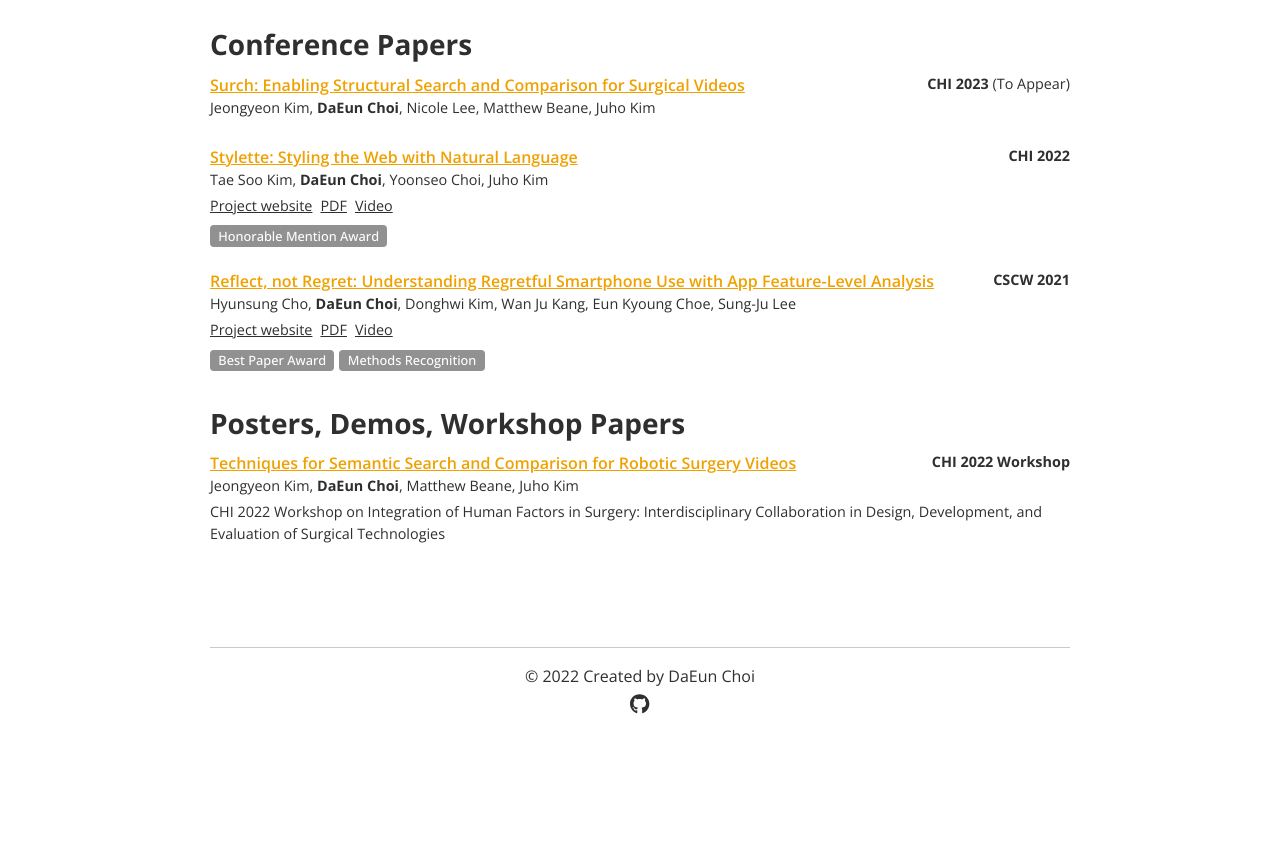
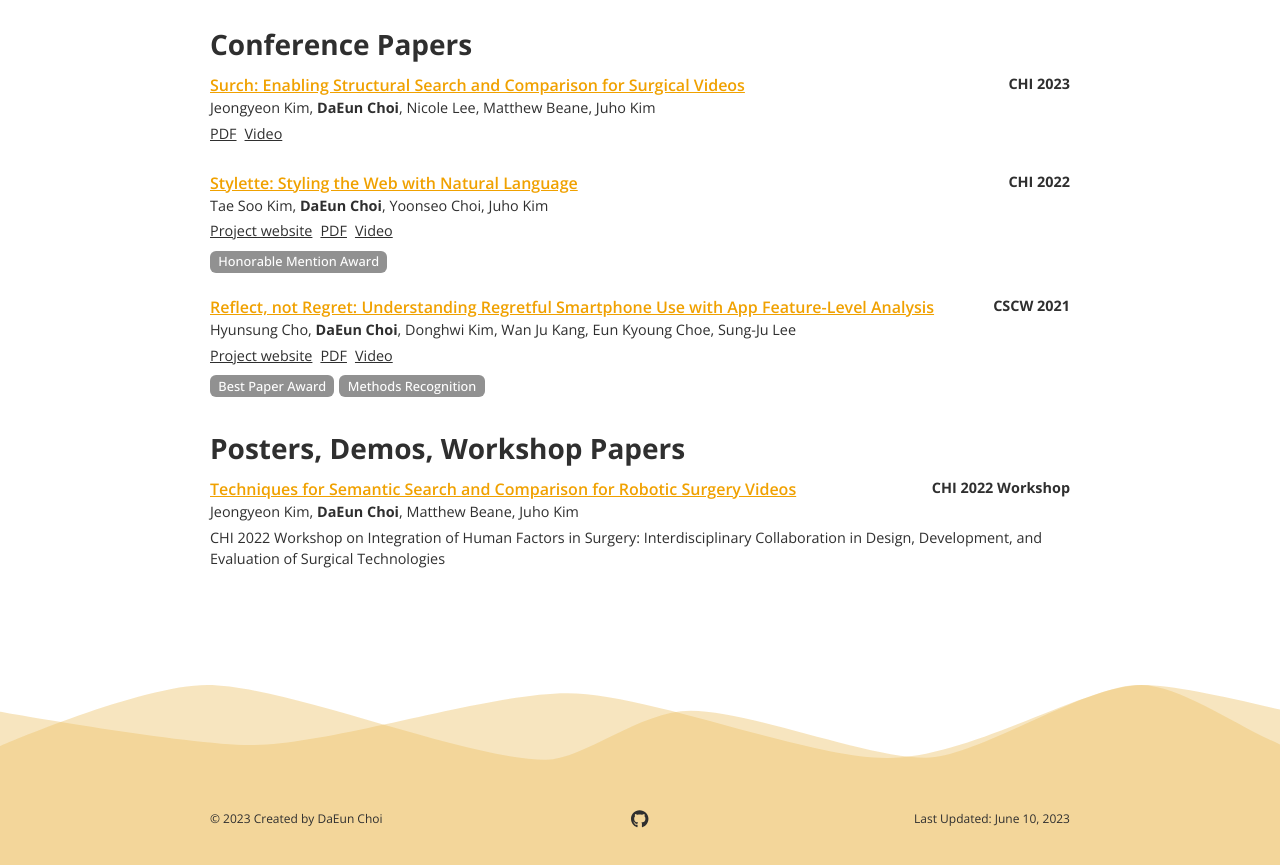
Before and after one commit to CheddarChoi/cheddarchoi.github.io, a React (Create React App) app: page / in a window 1280 px wide. Shown: the part 491-1356 px from the top of the page. Before the commit the page ends 1255 px from the top, so only its background shows below. Built offline with nearby package versions, Linux system fonts and the light colour scheme; some icons are missing; a web font is replaced by a local one.

Commit message:
⬆️ Version update

```diff
--- a/public/index.html
+++ b/public/index.html
@@ -12,6 +12,10 @@
       user's mobile device or desktop. See https://developers.google.com/web/fundamentals/web-app-manifest/
     -->
     <link rel="manifest" href="%PUBLIC_URL%/manifest.json" />
+    <link
+      rel="stylesheet"
+      href="https://cdn.jsdelivr.net/gh/jpswalsh/academicons@1/css/academicons.min.css"
+    />
     <!--
       Notice the use of %PUBLIC_URL% in the tags above.
       It will be replaced with the URL of the `public` folder during the build.
--- a/src/App.scss
+++ b/src/App.scss
@@ -5,41 +5,6 @@ $primary-color-darken: #f0a100;
 
 .App {
   text-align: center;
-}
-
-.App-logo {
-  height: 40vmin;
-  pointer-events: none;
-}
-
-@media (prefers-reduced-motion: no-preference) {
-  .App-logo {
-    animation: App-logo-spin infinite 20s linear;
-  }
-}
-
-.App-header {
-  background-color: #282c34;
-  min-height: 100vh;
-  display: flex;
-  flex-direction: column;
-  align-items: center;
-  justify-content: center;
-  font-size: calc(10px + 2vmin);
-  color: white;
-}
-
-.App-link {
-  color: #61dafb;
-}
-
-@keyframes App-logo-spin {
-  from {
-    transform: rotate(0deg);
-  }
-  to {
-    transform: rotate(360deg);
-  }
 }
 
 .custom-container {
@@ -88,9 +53,14 @@ h3 {
   filter: brightness(85%);
 }
 
-a.icon-link {
+a.nav-link,
+a.navbar-brand {
+  color: var(--bs-nav-link-color);
+}
+
+a.iconLink {
   color: inherit;
 }
-a.icon-link:hover {
+a.iconLink:hover {
   filter: brightness(85%);
 }
--- /dev/null
+++ b/src/components/footer.css
@@ -0,0 +1,40 @@
+.footer-container {
+  position: relative;
+  display: flex;
+  height: 180px;
+  margin-top: 100px;
+}
+
+.footer-background {
+  content: "";
+  display: block;
+  position: absolute;
+  bottom: 0;
+  width: 100%;
+  height: 180px;
+  background-image: url("/src/assets/img/wave.svg");
+  background-size: auto 100%;
+  background-repeat: no-repeat;
+  background-position-x: 0%;
+  transform: scaleY(-1);
+  -webkit-transform: scaleY(-1);
+}
+.footer-background-flipped {
+  content: "";
+  display: block;
+  position: absolute;
+  bottom: 0;
+  width: 100%;
+  height: 180px;
+  background-image: url("/src/assets/img/waveFlipped.svg");
+  background-size: auto 100%;
+  background-repeat: no-repeat;
+  background-position-x: 0%;
+  transform: scaleY(-1);
+  -webkit-transform: scaleY(-1);
+}
+
+.footer-content {
+  z-index: 1;
+  margin-top: 125px;
+}
--- a/src/components/footer.js
+++ b/src/components/footer.js
@@ -1,22 +1,34 @@
 import { FontAwesomeIcon } from "@fortawesome/react-fontawesome";
 import { faGithub } from "@fortawesome/free-brands-svg-icons";
 
+import "./footer.css";
+
 const Footer = (props) => {
   return (
-    <>
-      <div className="custom-container py-5 text-center">
-        <hr />
-        <div className="mb-1">© 2022 Created by DaEun Choi</div>
+    <div className="footer-container">
+      <div className="footer-background" />
+      <div className="footer-background-flipped" />
+      <div className="custom-container footer-content">
+        <div className="row" style={{ fontSize: "0.75rem" }}>
+          <div className="col-4 text-start">
+            <div>© 2023 Created by DaEun Choi</div>
+          </div>
+          <div className="col-4 text-center">
             <a
-          className="icon-link"
+              className="iconLink"
               target="_blank"
               href="https://github.com/CheddarChoi/cheddarchoi.github.io"
               rel="noreferrer"
             >
-          <FontAwesomeIcon icon={faGithub} size="lg" />
+              <FontAwesomeIcon icon={faGithub} size="xl" />
             </a>
           </div>
-    </>
+          <div className="col-4 text-end">
+            <div>Last Updated: June 10, 2023</div>
+          </div>
+        </div>
+      </div>
+    </div>
   );
 };
 
--- a/src/components/header.js
+++ b/src/components/header.js
@@ -1,7 +1,7 @@
 import { Nav, Navbar } from "react-bootstrap";
 import Image from "react-bootstrap/Image";
-import DarkModeOutlinedIcon from "@mui/icons-material/DarkModeOutlined";
-import LightModeOutlinedIcon from "@mui/icons-material/LightModeOutlined";
+import { faMoon, faSun } from "@fortawesome/free-solid-svg-icons";
+import { FontAwesomeIcon } from "@fortawesome/react-fontawesome";
 
 const Header = (props) => {
   return (
@@ -28,12 +28,14 @@ const Header = (props) => {
             <Nav.Link href="#publications">Publications</Nav.Link>
             <Nav.Link>
               {props.darkMode ? (
-                <LightModeOutlinedIcon
+                <FontAwesomeIcon
+                  icon={faSun}
                   style={{ cursor: "pointer" }}
                   onClick={() => props.setDarkMode(false)}
                 />
               ) : (
-                <DarkModeOutlinedIcon
+                <FontAwesomeIcon
+                  icon={faMoon}
                   style={{ cursor: "pointer" }}
                   onClick={() => props.setDarkMode(true)}
                 />
--- a/src/data/publications.json
+++ b/src/data/publications.json
@@ -1,7 +1,7 @@
 [
   {
     "title": "Surch: Enabling Structural Search and Comparison for Surgical Videos",
-    "url": "",
+    "url": "https://dl.acm.org/doi/abs/10.1145/3544548.3580772",
     "conference": "CHI 2023",
     "authors": [
       { "name": "Jeongyeon Kim", "url": "https://www.jeongyeon.kim/" },
@@ -10,7 +10,9 @@
       { "name": "Matthew Beane", "url": "https://tmp.ucsb.edu/people/matt-beane" },
       { "name": "Juho Kim", "url": "https://juhokim.com/" }
     ],
-    "toappear": true
+    "toappear": false,
+    "pdf": "https://kixlab.github.io/website-files/2023/chi2023-surch-paper.pdf",
+    "video": "https://www.youtube.com/watch?v=MytpKigbYNU"
   },
   {
     "title": "Stylette: Styling the Web with Natural Language",
--- a/src/index.js
+++ b/src/index.js
@@ -2,7 +2,6 @@ import React from "react";
 import ReactDOM from "react-dom";
 import "./_bootstrap.scss";
 import "./index.css";
-import "academicons/css/academicons.min.css";
 import App from "./App";
 import reportWebVitals from "./reportWebVitals";
 
--- a/src/pages/home.js
+++ b/src/pages/home.js
@@ -1,7 +1,7 @@
 import About from "../sections/about";
 import Publications from "../sections/publications";
 
-import "./wave.css";
+import "../assets/wave.css";
 
 function Home() {
   return (
--- a/src/sections/about.js
+++ b/src/sections/about.js
@@ -1,11 +1,7 @@
 import { FontAwesomeIcon } from "@fortawesome/react-fontawesome";
 import { Col, Image, Row } from "react-bootstrap";
 
-import {
-  faGithubSquare,
-  faTwitterSquare,
-  faLinkedin,
-} from "@fortawesome/free-brands-svg-icons";
+import { faGithubSquare, faTwitterSquare, faLinkedin } from "@fortawesome/free-brands-svg-icons";
 import { faEnvelopeSquare } from "@fortawesome/free-solid-svg-icons";
 
 import "./about.css";
@@ -15,12 +11,7 @@ function About() {
     <>
       <Row className="custom-section justify-content-center gx-5 pb-5">
         <Col xs={6} sm={6} md={4}>
-          <Image
-            className="w-100"
-            rounded
-            src="daeun.jpg"
-            alt="illustrated version profile"
-          />
+          <Image className="w-100" rounded src="daeun.jpg" alt="illustrated version profile" />
         </Col>
         <Col sm={12} md={12} lg={8}>
           <div className="name-section">
@@ -28,16 +19,15 @@ function About() {
             <h5>You can call me Diane.</h5>
           </div>
           <p className="py-3">
-            I am a Master's student in{" "}
-            <a href="http://cs.kaist.ac.kr">School of Computing</a>, KAIST. I am
-            working with <a href="http://juhokim.com">Juho Kim</a> at{" "}
-            <a href="http://kixlab.org">KIXLAB(KAIST Interaction Lab)</a>.
-            I&#x27;m interested in HCI, especially AI-infused creativity
-            supporting tools, digital well-being, and online learning.
+            I am a Master's student in <a href="http://cs.kaist.ac.kr">School of Computing</a>,
+            KAIST. I am working with <a href="http://juhokim.com">Juho Kim</a> at{" "}
+            <a href="http://kixlab.org">KIXLAB(KAIST Interaction Lab)</a>. I&#x27;m interested in
+            HCI, especially AI-infused creativity supporting tools, digital well-being, and online
+            learning.
           </p>
           <div className="icon-section">
             <a
-              className="icon-link"
+              className="iconLink"
               target="_blank"
               href="mailto:daeun.choi@kaist.ac.kr"
               rel="noreferrer"
@@ -45,7 +35,7 @@ function About() {
               <FontAwesomeIcon icon={faEnvelopeSquare} size="2x" />
             </a>
             <a
-              className="icon-link"
+              className="iconLink"
               target="_blank"
               href="https://scholar.google.com/citations?user=pI3S-WQAAAAJ"
               rel="noreferrer"
@@ -53,7 +43,7 @@ function About() {
               <i className="ai ai-google-scholar-square fa-2x"></i>
             </a>
             <a
-              className="icon-link"
+              className="iconLink"
               target="_blank"
               href="https://github.com/CheddarChoi/"
               rel="noreferrer"
@@ -61,7 +51,7 @@ function About() {
               <FontAwesomeIcon icon={faGithubSquare} size="2x" />
             </a>
             <a
-              className="icon-link"
+              className="iconLink"
               target="_blank"
               href="https://twitter.com/daeun_choi_"
               rel="noreferrer"
@@ -69,19 +59,14 @@ function About() {
               <FontAwesomeIcon icon={faTwitterSquare} size="2x" />
             </a>
             <a
-              className="icon-link"
+              className="iconLink"
               target="_blank"
               href="https://www.linkedin.com/in/daeun-choi-1103/"
               rel="noreferrer"
             >
               <FontAwesomeIcon icon={faLinkedin} size="2x" />
             </a>
-            <a
-              className="icon-link"
-              target="_blank"
-              href="/CV.pdf"
-              rel="noreferrer"
-            >
+            <a className="iconLink" target="_blank" href="/CV.pdf" rel="noreferrer">
               <i class="ai ai-cv-square fa-2x"></i>
             </a>
           </div>
```
Also changed, not shown: package.json (+16 -29 lines), src/assets/wave.css (renamed from src/pages/wave.css), 1 other file (tests, documents, lock files or other folders). Lines whose indentation alone changed are shown as unchanged.
